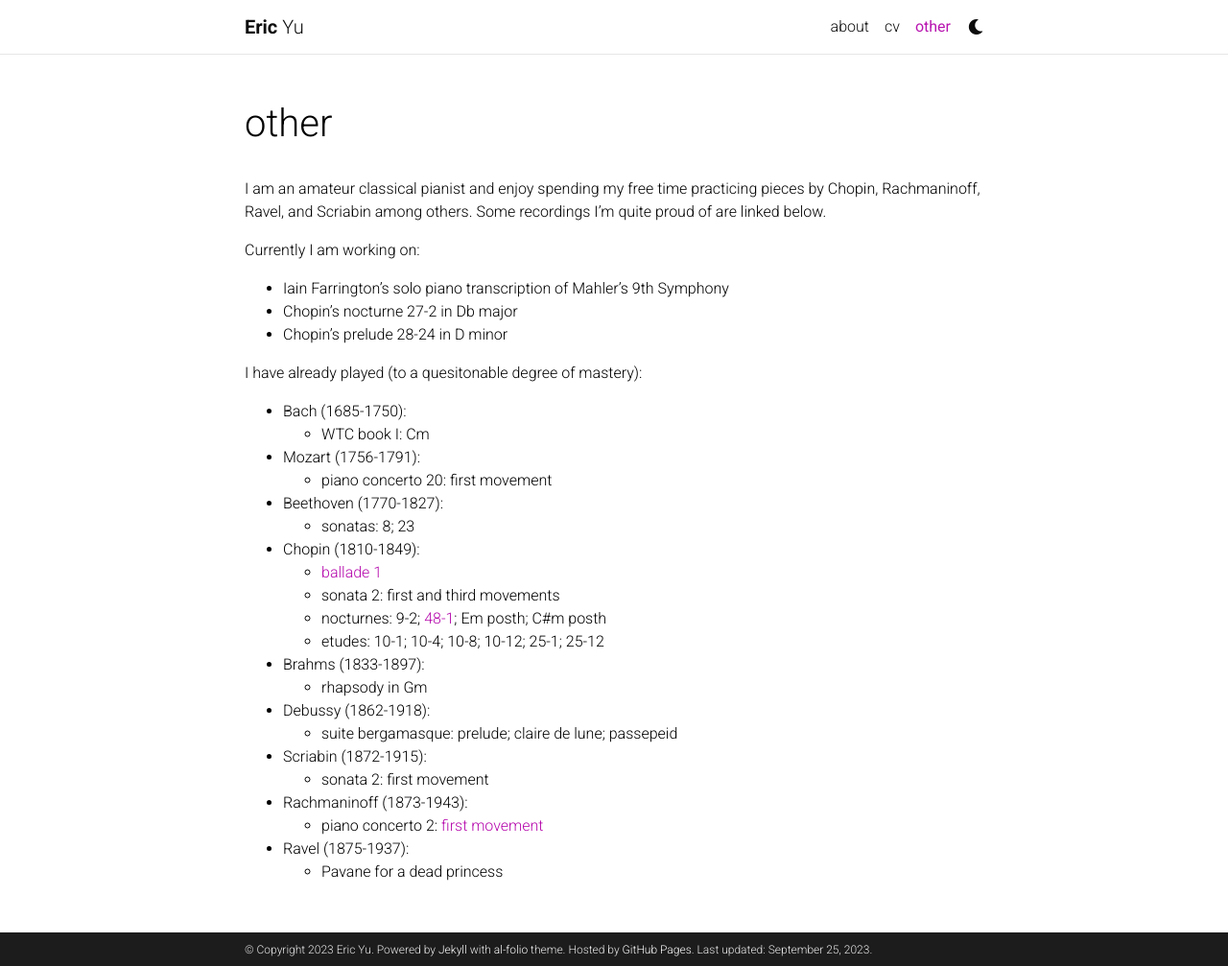
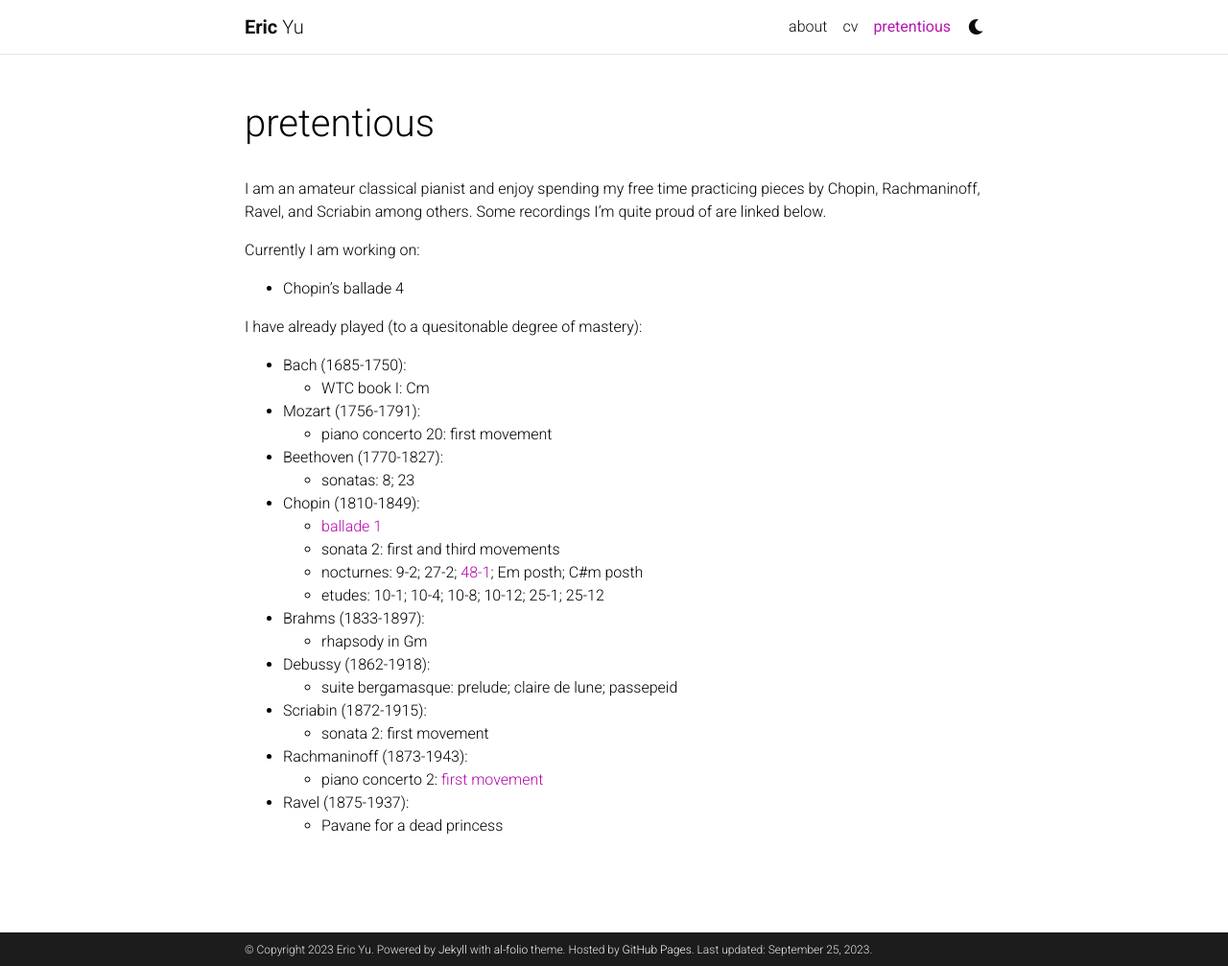
Before and after one commit to aeric-underscore/aeric-underscore.github.io, a Jekyll site: the page built from _pages/pretentious.md, in a window 1280 px wide and 1007 px high. Shown: the whole window at 96% size. Built offline with Jekyll 4.4.1, drawn with Linux system fonts in a browser that asks for light colours; comment, search, counter and statistics services are not loaded; a style sheet for code colours, icons or effects is not loaded.

Commit message:
updated about page and piano page

```diff
--- a/_pages/other.md
+++ b/_pages/pretentious.md
@@ -1,7 +1,7 @@
 ---
 layout: page
-permalink: /other/
-title: other
+permalink: /pretentious/
+title: pretentious
 description:
 nav: true
 nav_order: 5
@@ -10,9 +10,7 @@ nav_order: 5
 I am an amateur classical pianist and enjoy spending my free time practicing pieces by Chopin, Rachmaninoff, Ravel, and Scriabin among others. Some recordings I'm quite proud of are linked below.
 
 Currently I am working on:
-- Iain Farrington's solo piano transcription of Mahler's 9th Symphony
-- Chopin's nocturne 27-2 in Db major
-- Chopin's prelude 28-24 in D minor
+- Chopin's ballade 4
 
 I have already played (to a quesitonable degree of mastery):
 - Bach (1685-1750):
```
Also changed, not shown: other parts of _pages/pretentious.md (+1 -1 lines), _pages/about.md (+4 -0 lines).
